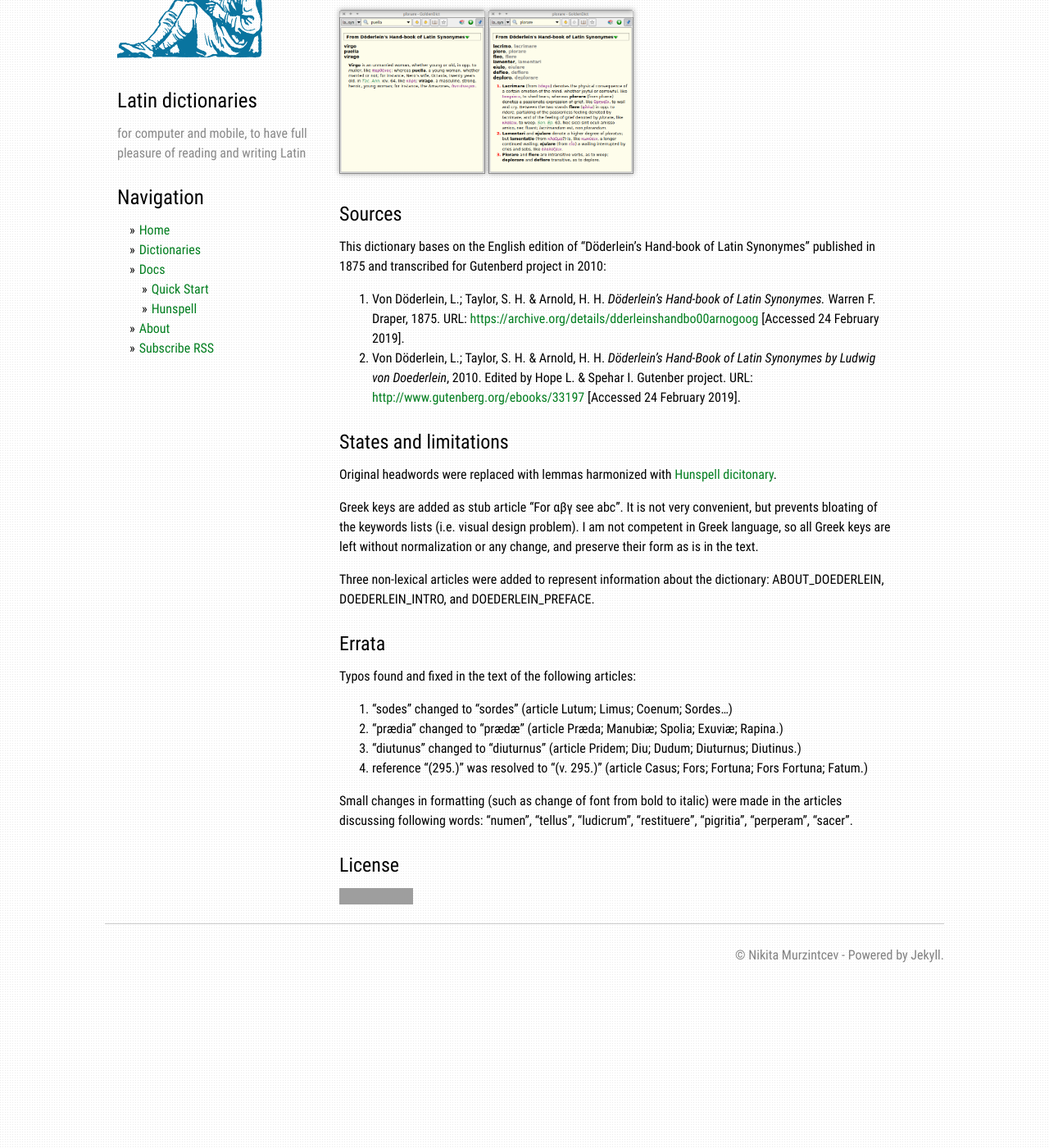
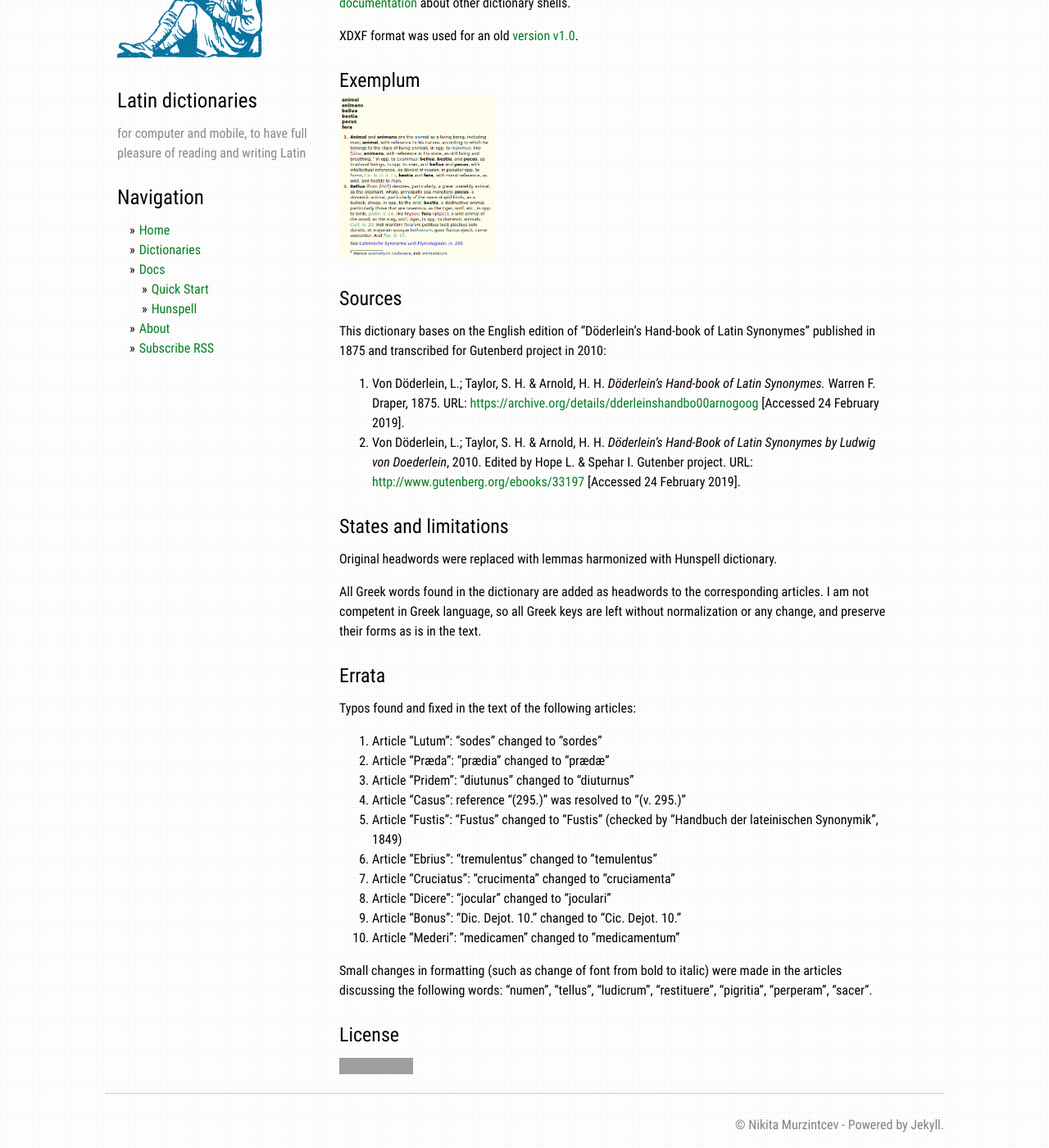
Before and after one commit to nikita-moor/dictionaries, a Jekyll site: the page built from _dictionaries/Doederlein1874.md, in a window 1280 px wide and 1400 px high, scrolled down 204 px. Shown: the whole window at 82% size. Built offline with Jekyll 4.4.1, drawn with Linux system fonts in a browser that asks for light colours; some of the changed text lies outside the part shown; grey boxes are pictures that could not be loaded.

Commit message:
Doderlein1875 v1.1

```diff
--- a/_dictionaries/Doederlein1874.md
+++ b/_dictionaries/Doederlein1874.md
@@ -8,15 +8,21 @@
 ---
 # {{ page.title }}, {{ page.author }} ({{ page.year }})
 
-Dictionary of **Latin** synonyms with explanations in **English**.
+Dictionary of **Latin** synonyms explained in **English** language.
 
-For download see [Release][101] section; development version and source files are in the [github repository][1].
+
+## Download
+
+Current version is [v1.1 (September 30, 2019)][1]. Format Slob is recommended for GoldenDict, read [documentation][2] about other dictionary shells.
+
+XDXF format was used for an old [version v1.0][3].
 
 
 ## Exemplum
 
-{% include img-viewer.html img="img/Doederlein1874-1.png" id="1" %}
-{% include img-viewer.html img="img/Doederlein1874-2.png" id="2" %}
+<div class="spotlight-group" data-animation="" data-control="" data-autohide="false">
+  <img src="img/Doederlein1874-3.png" class="spotlight" height="200">
+</div>
 
 
 ## Sources
@@ -29,23 +35,28 @@
 
 ## States and limitations
 
-Original headwords were replaced with lemmas harmonized with [Hunspell dicitonary][102].
+Original headwords were replaced with lemmas harmonized with Hunspell dictionary.
 
-Greek keys are added as stub article "For αβγ see abc". It is not very convenient, but prevents bloating of the keywords lists (i.e. visual design problem). I am not competent in Greek language, so all Greek keys are left without normalization or any change, and preserve their form as is in the text.
-
-Three non-lexical articles were added to represent information about the dictionary: ABOUT_DOEDERLEIN, DOEDERLEIN_INTRO, and DOEDERLEIN_PREFACE.
+All Greek words found in the dictionary are added as headwords to the corresponding articles. I am not competent in Greek language, so all Greek keys are left without normalization or any change, and preserve their forms as is in the text.
 
 
 ## Errata
 
 Typos found and fixed in the text of the following articles:
 
-1. "sodes" changed to "sordes" (article Lutum; Limus; Coenum; Sordes…)
-1. "prædia" changed to "prædæ" (article Præda; Manubiæ; Spolia; Exuviæ; Rapina.)
-1. "diutunus" changed to "diuturnus" (article Pridem; Diu; Dudum; Diuturnus; Diutinus.)
-1. reference "(295.)" was resolved to "(v. 295.)" (article Casus; Fors; Fortuna; Fors Fortuna; Fatum.)
+1. Article "Lutum": "sodes" changed to "sordes"
+1. Article "Præda": "prædia" changed to "prædæ"
+1. Article "Pridem": "diutunus" changed to "diuturnus"
+1. Article "Casus": reference "(295.)" was resolved to "(v. 295.)"
+1. Article "Fustis": "Fustus" changed to "Fustis" (checked by "Handbuch der lateinischen Synonymik", 1849)
+1. Article "Ebrius": "tremulentus" changed to "temulentus"
+1. Article "Cruciatus": "crucimenta" changed to "cruciamenta"
+1. Article "Dicere": "jocular" changed to "joculari"
+1. Article "Bonus": "Dic. Dejot. 10." changed to "Cic. Dejot. 10."
+1. Article "Mederi": "medicamen" changed to "medicamentum"
 
-Small changes in formatting (such as change of font from bold to italic) were made in the articles discussing following words: "numen", "tellus", "ludicrum", "restituere", "pigritia", "perperam", "sacer".
+
+Small changes in formatting (such as change of font from bold to italic) were made in the articles discussing the following words: "numen", "tellus", "ludicrum", "restituere", "pigritia", "perperam", "sacer".
 
 
 ## License
@@ -56,5 +67,6 @@
 </a>
 
 
-[1]: https://github.com/nikita-moor/latin-dictionary/tree/master/{{ page.nickname }}
-{% include dicitonary_ref.md %}
+[1]: https://github.com/nikita-moor/latin-dictionary/releases/tag/2019-09-30
+[2]: {{ site.baseurl }}{% link docs/docs.md %}
+[3]: https://github.com/nikita-moor/latin-dictionary/releases/tag/doederlein1874-6
```
Also changed, not shown: other parts of _dictionaries/Doederlein1874.md (+1 -1 lines), _posts/2019-09-30-Doederlein1874.md (added, +23 -0 lines), _dictionaries/img/Doederlein1874-3.png (added), _dictionaries/img/Doederlein1874-4.png (added).
